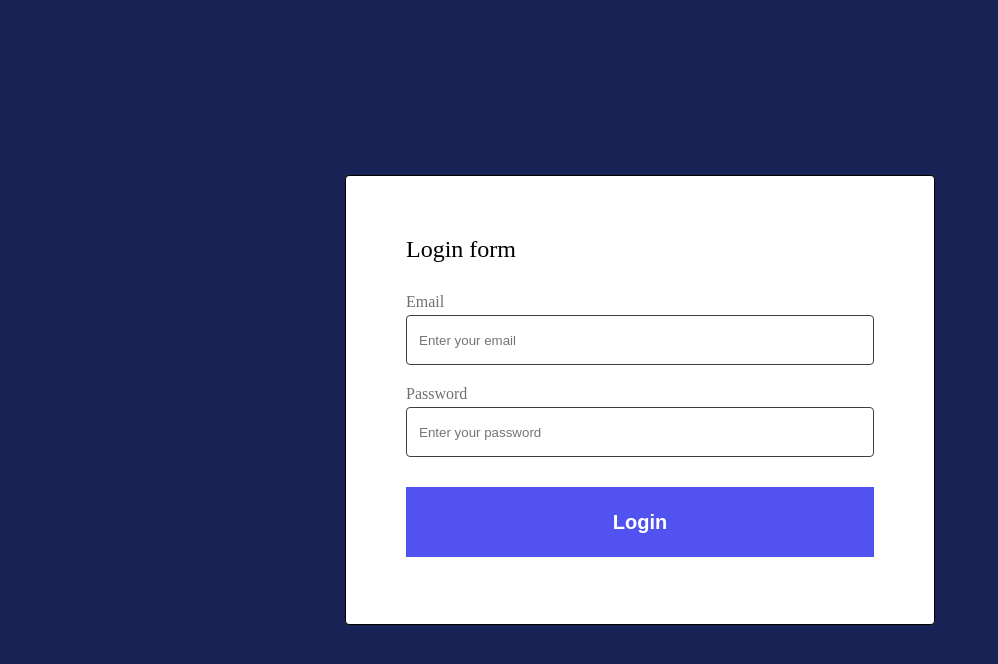
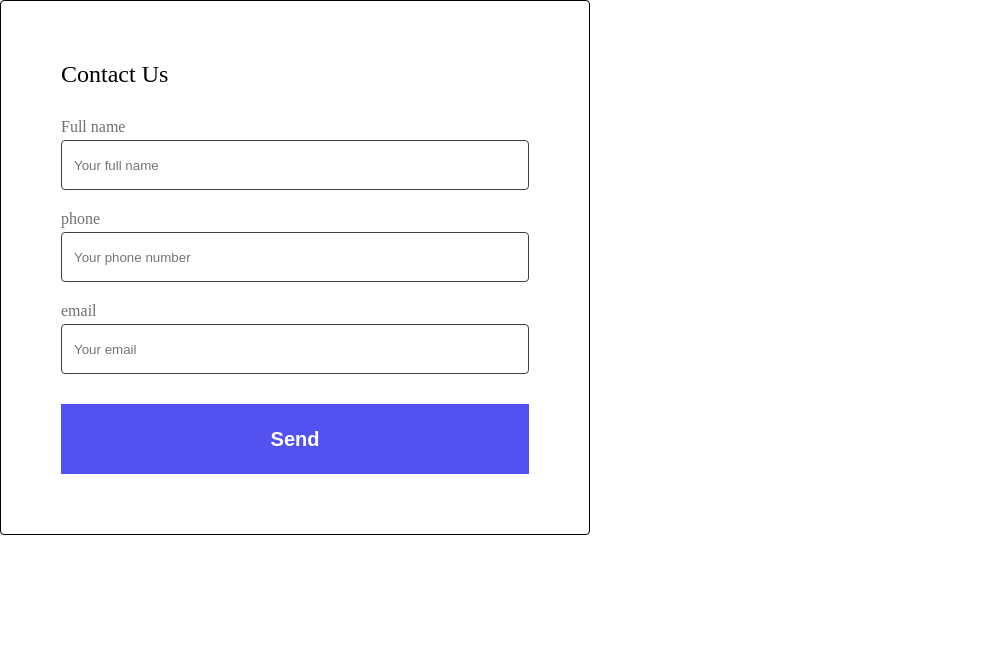
Before and after one commit to Lunasonne/ReactProjekt_67_TypeScript, a React (Vite) app: page / in a window 1280 px wide. Shown: the top 664 px of the page, without its empty margins (0-998 px from the left). Built offline with nearby package versions, Linux system fonts and the light colour scheme.

Commit message:
Homework 12: ContactUs form with Formik and validation

```diff
--- a/src/App.tsx
+++ b/src/App.tsx
@@ -10,7 +10,7 @@ import Lesson_12 from "./lessons/Lesson_12/Lesson_12";
 import Homework_06 from "./homeworks/Homework_06/Homework_06";
 import Homework_07 from "./homeworks/Homework_07/Homework_07";
 import Homework_08 from "./homeworks/Homework_08/Homework_08";
-
+import Homework_12 from "homeworks/Homework_12/Homework_12";
 
 function App() {
 
@@ -20,14 +20,15 @@ function App() {
          {/* Homeworks */}
                     {/* <Homework_06/> */}
                     {/* <Homework_07/> */}
-                       {/* <Homework_08/>  */}
+                    <Homework_12  />
+
          {/* Lessons  */}
                   {/* <Lesson_06/> */}
                   {/* <Lesson_07/> */}
                    {/* <Lesson_08/>  */}
                   {/* <Lesson_11/>
                     <Lesson_11_GroupProject/>*/}
-                     <Lesson_12/>
+                     {/* <Lesson_12/>  */}
     </>
     );
 }
--- /dev/null
+++ b/src/homeworks/Homework_12/ContactUs.tsx
@@ -0,0 +1,83 @@
+ import { useFormik  } from "formik";
+ import * as Yup from "yup";
+ import {LoginFormContainer, InputsContainer, Title } from "./stylesContactUs";
+import Button from "components/Button/Button";
+import Input from "components/Input/Input";
+import {LOGIN_FORM_VALUES } from "./types.ts"
+
+
+const validationSchema = Yup.object().shape({
+  [LOGIN_FORM_VALUES.FULL_NAME]: Yup.string()
+    .required("Full name field is required")
+     .min(3, "min of 3 characters")
+    .max(50, "max of 50 characters"),
+
+  [LOGIN_FORM_VALUES.PHONE_NUMBER]: Yup.string()
+    .required("Phone field is required")
+    .min(4, "min of 4 characters")
+    .max(20, "max of 20 characters"),
+
+  [LOGIN_FORM_VALUES.EMAIL]: Yup.string()
+    .min(6, "Email should contain min 6 characters")
+    .max(60, "max of 60 characters")
+     });
+
+
+function ContactUs(){
+
+    const formik = useFormik( {
+     initialValues: {
+      [LOGIN_FORM_VALUES.FULL_NAME]: "",
+      [LOGIN_FORM_VALUES.PHONE_NUMBER]: "",
+      [LOGIN_FORM_VALUES.EMAIL]: "",
+    },
+
+    validationSchema: validationSchema,
+    validateOnChange: false,
+ onSubmit: (values, helpers)=>{console.log("Formik submit event works!");
+   console.log(values);
+      console.log(helpers);
+
+      alert("The verification is completed. Your message has been received! Thank you for contacting us! ");
+
+      helpers.resetForm();
+    },
+  });
+
+   return(
+        <LoginFormContainer onSubmit={formik.handleSubmit}>
+  <Title>Contact Us</Title>
+   <InputsContainer>
+        <Input
+          id="fullName"
+          name={LOGIN_FORM_VALUES.FULL_NAME}
+          placeholder="Your full name"
+          label="Full name"
+           value={formik.values[LOGIN_FORM_VALUES.FULL_NAME]}
+           onChange={formik.handleChange}
+           error={formik.errors[LOGIN_FORM_VALUES.FULL_NAME]}
+          />
+        <Input
+          id="phone"
+          name= {LOGIN_FORM_VALUES.PHONE_NUMBER}
+          placeholder="Your phone number"
+          label="phone"
+          value={formik.values[LOGIN_FORM_VALUES.PHONE_NUMBER]}
+          onChange={formik.handleChange }
+          error={formik.errors[LOGIN_FORM_VALUES.PHONE_NUMBER]}
+        />
+            <Input
+          id="email"
+          name= {LOGIN_FORM_VALUES.EMAIL}
+          placeholder="Your email"
+          label="email"
+          value={formik.values[LOGIN_FORM_VALUES.EMAIL]}
+          onChange={formik.handleChange }
+          error={formik.errors[LOGIN_FORM_VALUES.EMAIL]}
+        />
+      </InputsContainer>
+      <Button name="Send" type="submit" />
+</LoginFormContainer>
+    );
+}
+export default ContactUs;
--- /dev/null
+++ b/src/homeworks/Homework_12/Homework_12.tsx
@@ -0,0 +1,15 @@
+
+
+ import ContactUs from "./ContactUs";
+// import { PageWrapper } from "./styles";
+
+
+ function Homework_12(){
+   return (
+        <>
+
+     <ContactUs />
+       </>
+  );
+}
+export default Homework_12;
--- /dev/null
+++ b/src/homeworks/Homework_12/styles.ts
@@ -0,0 +1 @@
+import GlobalStyles from "styles/GlobalStyles";
--- /dev/null
+++ b/src/homeworks/Homework_12/stylesContactUs.ts
@@ -0,0 +1,26 @@
+import styled from "@emotion/styled";
+
+export const LoginFormContainer = styled.form`
+  display: flex;
+  flex-direction: column;
+  width: 590px;
+  min-height: 450px;
+  max-height: fit-content;
+  border: 1px solid #000000;
+  padding: 60px;
+  border-radius: 4px;
+  background-color: white;
+  gap: 30px;
+`;
+
+export const Title = styled.p`
+  color: #000000;
+  font-size: 24px;
+  font-weight: normal;
+`;
+
+export const InputsContainer = styled.div`
+  display: flex;
+  flex-direction: column;
+  gap: 20px;
+`;
--- /dev/null
+++ b/src/homeworks/Homework_12/types.ts
@@ -0,0 +1,5 @@
+ export enum LOGIN_FORM_VALUES {
+  FULL_NAME = "Full_Name",
+  PHONE_NUMBER = "Phone",
+  EMAIL = "email",
+ }
```
